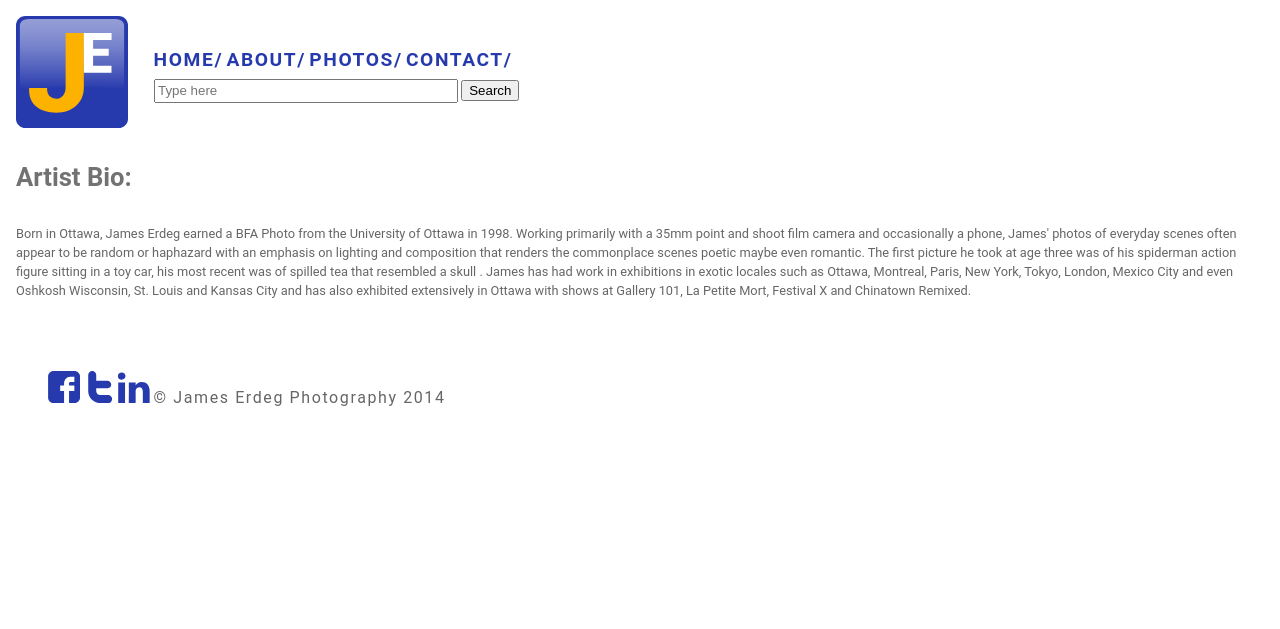
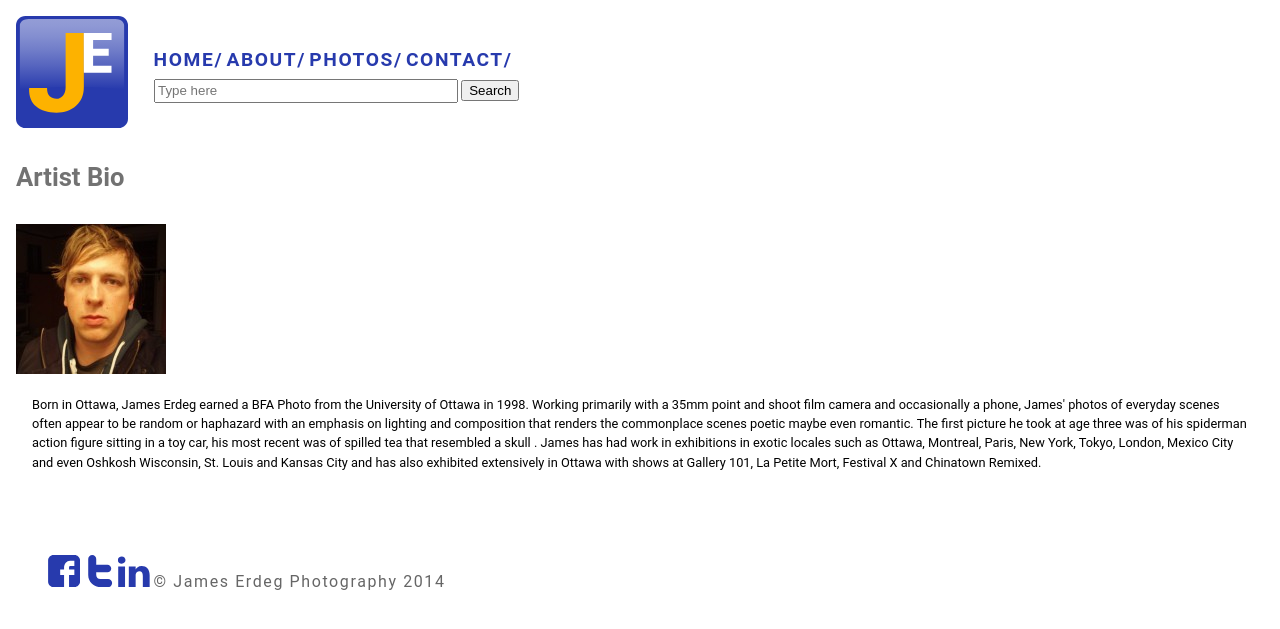
Before and after one commit to sashachama13/ecommerce-website, a Jekyll site: the page built from about.html, in a window 1280 px wide. Shown: the top 629 px of the page. Built offline with Jekyll 4.4.1, drawn with Linux system fonts in a browser that asks for light colours; Markdown is read by kramdown in place of the engine named in the settings.

```diff
--- a/about.html
+++ b/about.html
@@ -2,12 +2,9 @@
 layout: default
 ---
 
-	<ul>
+	<h2>Artist Bio</h2>
 
-	<li>
-	<h2>Artist Bio:</h2>
-	</li>
+<img src= "../images/james.jpg" alt="James">
 
-	<li>
-	Born in Ottawa, James Erdeg earned a BFA Photo from the University of Ottawa in 1998. Working primarily with a 35mm point and shoot film camera and 			occasionally a phone, James' photos of everyday scenes often appear to be random or haphazard with an emphasis on lighting and composition that renders the commonplace scenes poetic maybe even romantic. The first picture he took at age three was of his spiderman action figure sitting in a toy car, his most recent was of spilled tea that resembled a skull . James has had work in exhibitions in exotic locales such as Ottawa, Montreal, Paris, New York, Tokyo, London, Mexico City and even Oshkosh Wisconsin, St. Louis and Kansas City and has also exhibited extensively in Ottawa with shows at Gallery 101, La Petite Mort, Festival X and Chinatown Remixed.
-	</li>
+
+<p>Born in Ottawa, James Erdeg earned a BFA Photo from the University of Ottawa in 1998. Working primarily with a 35mm point and shoot film camera and 			occasionally a phone, James' photos of everyday scenes often appear to be random or haphazard with an emphasis on lighting and composition that renders the commonplace scenes poetic maybe even romantic. The first picture he took at age three was of his spiderman action figure sitting in a toy car, his most recent was of spilled tea that resembled a skull . James has had work in exhibitions in exotic locales such as Ottawa, Montreal, Paris, New York, Tokyo, London, Mexico City and even Oshkosh Wisconsin, St. Louis and Kansas City and has also exhibited extensively in Ottawa with shows at Gallery 101, La Petite Mort, Festival X and Chinatown Remixed.</p>
```
